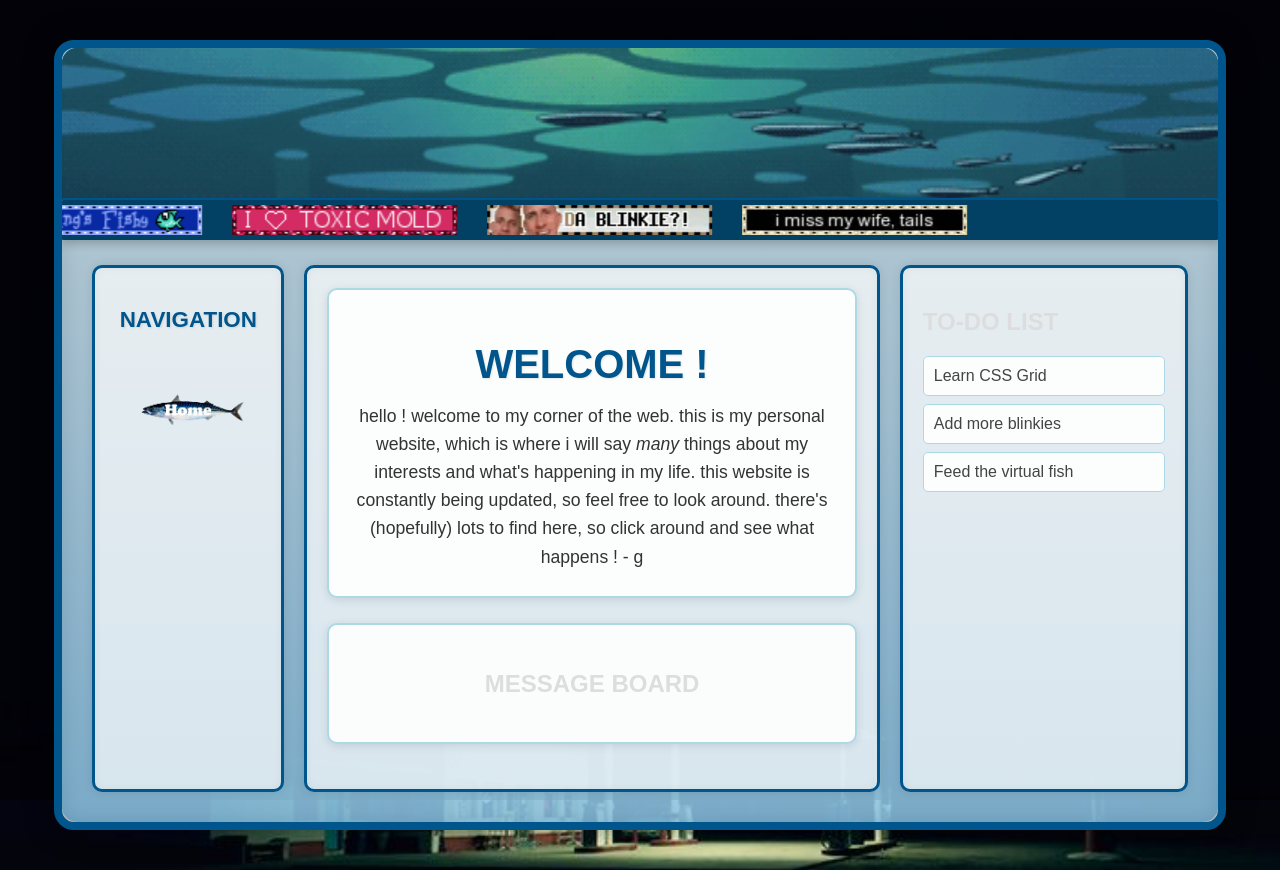
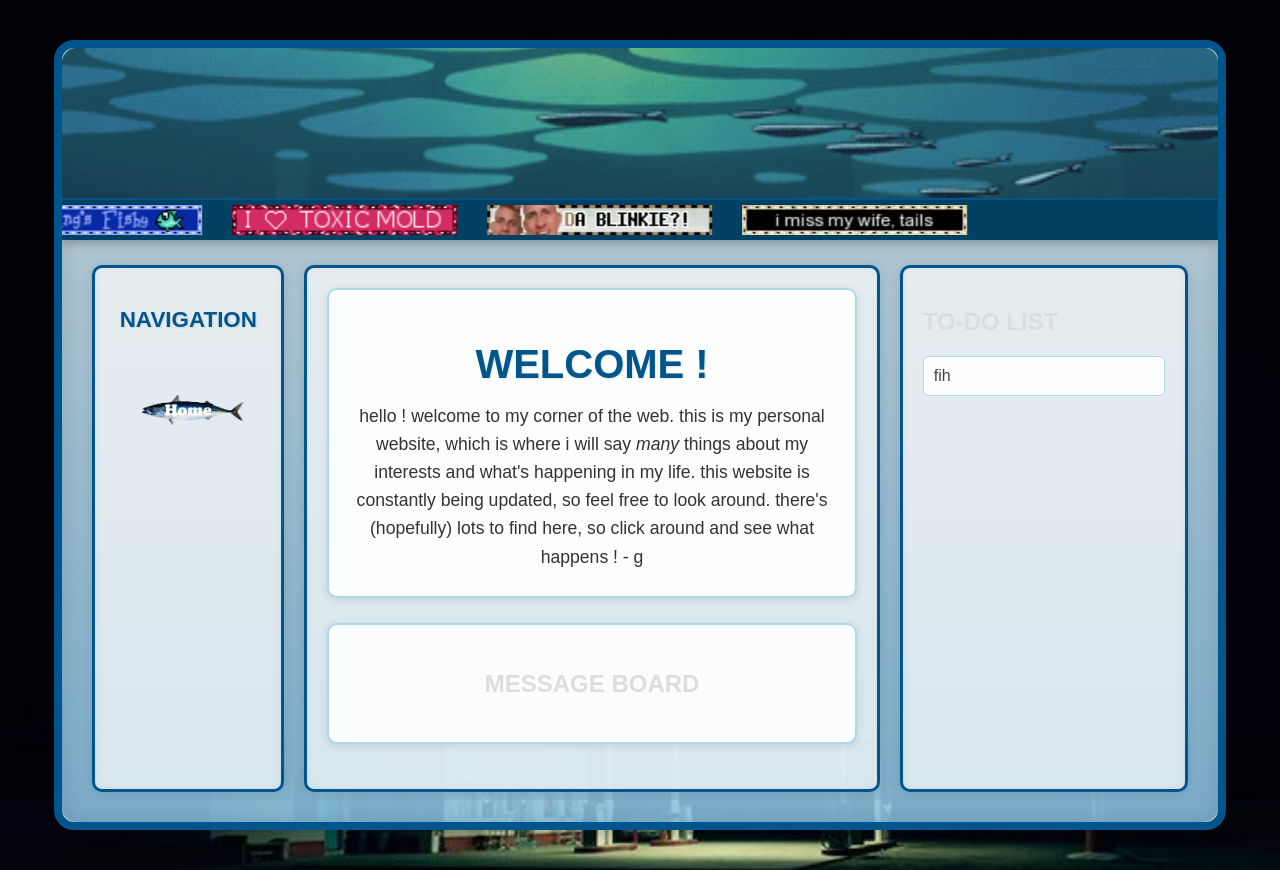
Before and after one commit to gator-bones/personal-website, a React (Create React App) app in the folder front-end/: page / in a window 1280 px wide. Built offline with nearby package versions, Linux system fonts and the light colour scheme; a web font is replaced by a local one.

Commit message:
Update home.js

```diff
--- a/front-end/src/pages/home/home.js
+++ b/front-end/src/pages/home/home.js
@@ -47,9 +47,7 @@ const Home = () => {
                     <div className='aquarium-column sidebar-column'>
                         <h2>TO-DO LIST</h2>
                         <ul className='todo-list'>
-                            <li>Learn CSS Grid</li>
-                            <li>Add more blinkies</li>
-                            <li>Feed the virtual fish</li>
+                            <li>fih</li>
                         </ul>
                     </div>
                 </div>
```
